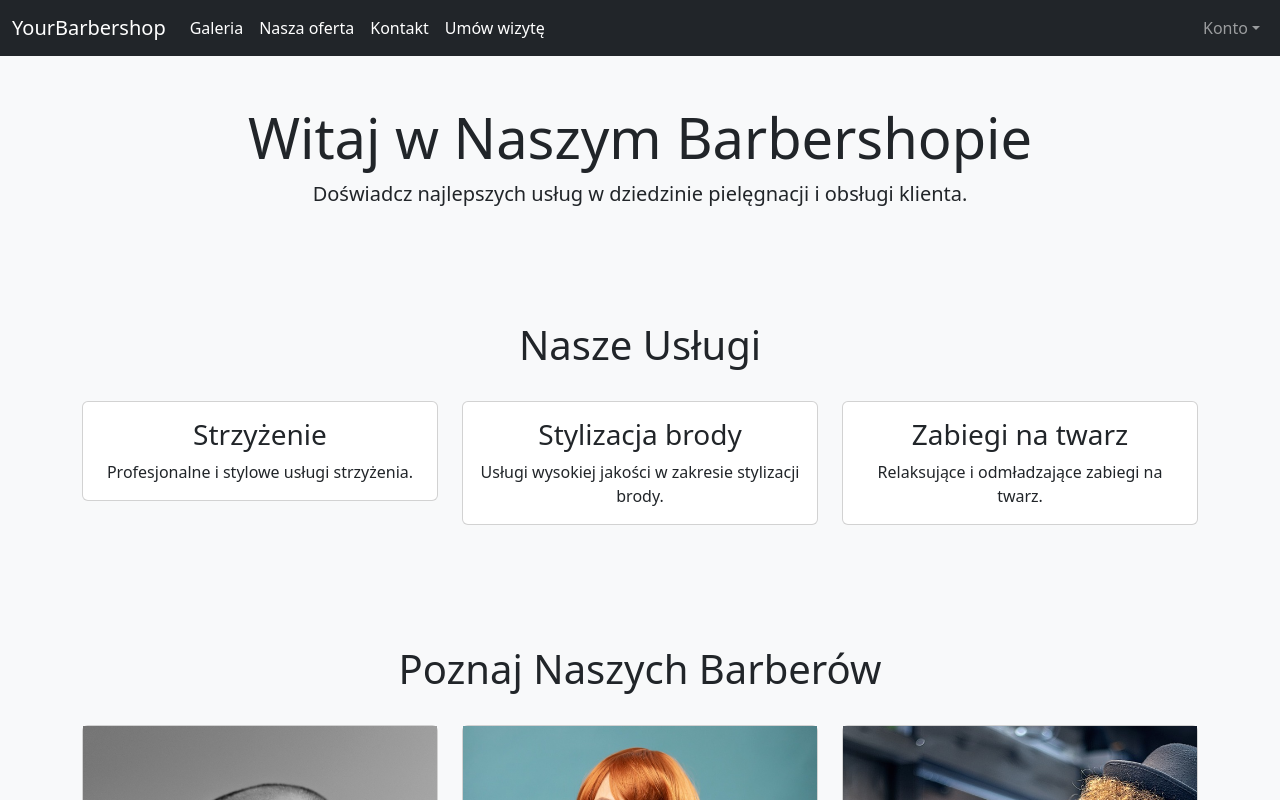
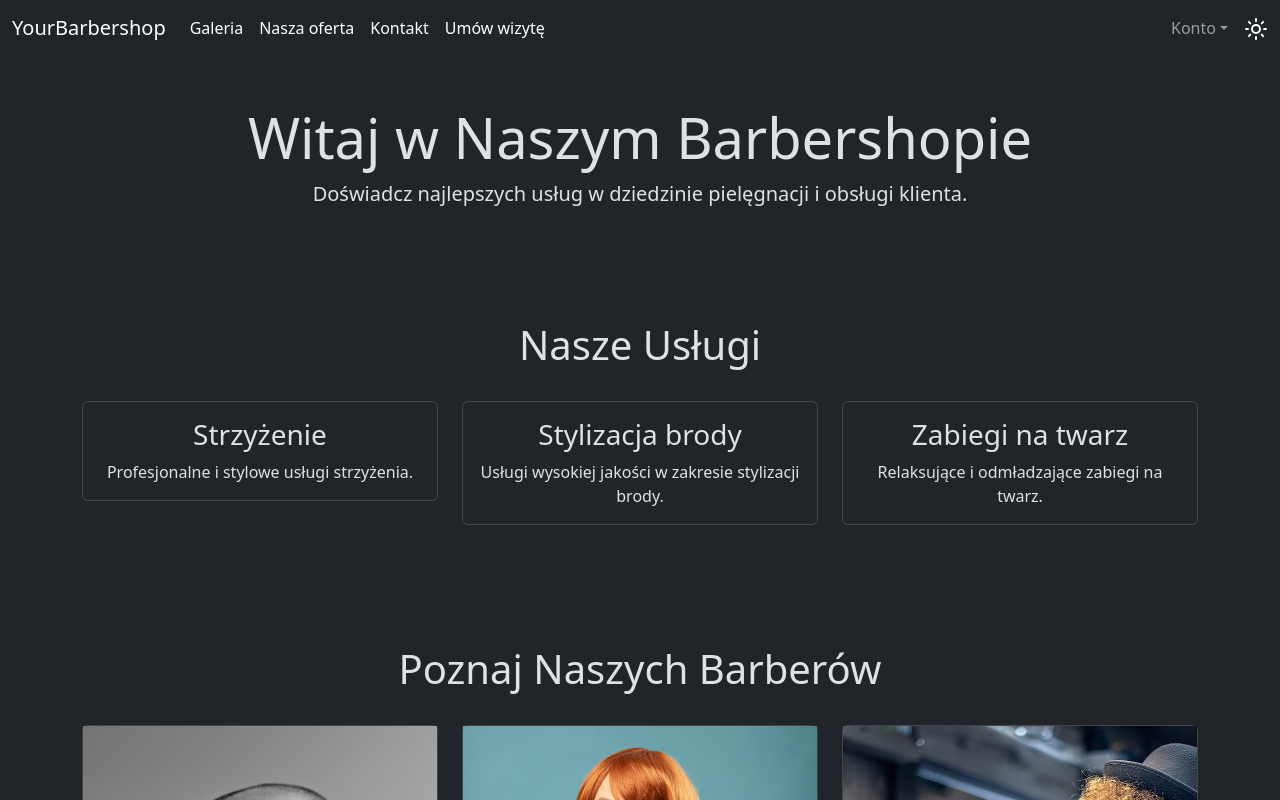
Before and after one commit to chrisitstyle/yourbarbershop, a React (Vite) app in the folder frontend/: page / in a window 1280 px wide. Shown: the top 800 px of the page. Built offline with nearby package versions, Linux system fonts and the light colour scheme; no server answers.

Commit message:
feat: Add dark theme toggle

```diff
--- a/frontend/package.json
+++ b/frontend/package.json
@@ -18,6 +18,7 @@
     "date-fns-tz": "^3.2.0",
     "dotenv": "^17.2.3",
     "jsonwebtoken": "^9.0.2",
+    "lucide-react": "^0.562.0",
     "react": "^19.2.3",
     "react-bootstrap": "^2.9.1",
     "react-dom": "^19.2.3",
--- a/frontend/src/App.jsx
+++ b/frontend/src/App.jsx
@@ -1,3 +1,4 @@
+import React, { useEffect, useState } from "react";
 import "../node_modules/bootstrap/dist/css/bootstrap.min.css";
 import "bootstrap/dist/js/bootstrap.bundle.min.js";
 import { BrowserRouter as Router, Route, Routes } from "react-router-dom";
@@ -24,11 +25,23 @@ import AdminRoute from "./routes/AdminRoute";
 import UserRoute from "./routes/UserRoute";
 import NotFound from "./pages/NotFound";
 function App() {
+  const [theme, setTheme] = useState(
+    () => localStorage.getItem("theme") || "dark"
+  );
+
+  useEffect(() => {
+    document.documentElement.setAttribute("data-bs-theme", theme);
+    localStorage.setItem("theme", theme);
+  }, [theme]);
+
+  const handleToggleTheme = () => {
+    setTheme((prev) => (prev === "dark" ? "light" : "dark"));
+  };
   return (
     <AuthProvider>
       <div className="App">
         <Router>
-          <Navbar />
+          <Navbar theme={theme} onToggleTheme={handleToggleTheme} />
           <main>
             <Routes>
               <Route path="/" element={<Home />}></Route>
--- a/frontend/src/Navbar.jsx
+++ b/frontend/src/Navbar.jsx
@@ -1,7 +1,7 @@
 import { Link, useNavigate } from "react-router-dom";
 import { useAuth } from "./AuthContext";
-
-const Navbar = () => {
+import { Sun, Moon } from "lucide-react";
+const Navbar = ({ theme, onToggleTheme }) => {
   const { isLoggedIn, logout, user } = useAuth();
   const navigate = useNavigate();
 
@@ -135,6 +135,17 @@ const Navbar = () => {
                 )}
               </ul>
             </li>
+            <li className="nav-item d-flex align-items-center">
+              <button
+                className="bg-transparent border-0 ms-2 p-0"
+                onClick={onToggleTheme}
+                title={
+                  theme === "dark" ? "Włącz tryb jasny" : "Włącz tryb ciemny"
+                }
+              >
+                {theme === "dark" ? <Sun /> : <Moon color="#fff" />}
+              </button>
+            </li>
           </ul>
         </div>
       </div>
--- a/frontend/src/components/styles/contactinfo.css
+++ b/frontend/src/components/styles/contactinfo.css
@@ -101,3 +101,26 @@
     padding: 8px;
   }
 }
+
+// override contact card colors for dark mode to match site dark theme
+html[data-bs-theme="dark"] .contactinfo-container {
+  background: #23272b;
+  color: #f2f2f2;
+}
+
+html[data-bs-theme="dark"] .contactinfo-label {
+  color: #e6e6e6;
+}
+
+html[data-bs-theme="dark"] .contactinfo-value {
+  color: #f2f2f2;
+}
+
+html[data-bs-theme="dark"] .contactinfo-icon {
+  color: #fff;
+  background: #181a1e;
+}
+
+html[data-bs-theme="dark"] .contactinfo-hours-table div {
+  color: #e6e6e6;
+}
--- a/frontend/src/index.css
+++ b/frontend/src/index.css
@@ -7,7 +7,7 @@ body {
     sans-serif;
   -webkit-font-smoothing: antialiased;
   -moz-osx-font-smoothing: grayscale;
-  background-color: #f5f5f5 !important;
+  // background-color: #f5f5f5 !important;
 }
 
 code {
@@ -100,3 +100,14 @@ main {
     font-size: 30px;
   }
 }
+
+// add distinct border and subtle shadow to navbar and footer in dark mode for better separation
+html[data-bs-theme="dark"] .navbar {
+  border-bottom: 2px solid #444;
+  box-shadow: 0 2px 8px -2px #0005;
+}
+
+html[data-bs-theme="dark"] .footer {
+  border-top: 2px solid #444;
+  box-shadow: 0 -2px 8px -2px #0005;
+}
--- a/frontend/src/pages/Contact.jsx
+++ b/frontend/src/pages/Contact.jsx
@@ -11,7 +11,7 @@ import "./styles/contact.css";
 
 const Contact = () => {
   return (
-    <div className="contact-container container mt-5 py-4 px-3 shadow-lg rounded-4">
+    <div className="contact-container container mt-5 py-4 px-3 shadow-lg rounded-4 bg-body">
       <div className="row gy-4 align-items-center">
         {/* left column */}
         <div className="col-md-6">
--- a/frontend/src/pages/Home.jsx
+++ b/frontend/src/pages/Home.jsx
@@ -1,10 +1,8 @@
-import React from "react";
-
 import { Container, Row, Col, Card, Image } from "react-bootstrap";
 
 const Home = () => {
   return (
-    <div className="bg-light">
+    <div className="bg-body">
       <Container className="py-5 text-center">
         <h1 className="display-4">Witaj w Naszym Barbershopie</h1>
         <p className="lead">
@@ -53,7 +51,7 @@ const Home = () => {
         </Row>
       </Container>
 
-      <Container className="py-5 text-center bg-light">
+      <Container className="py-5 text-center bg-body">
         <Row>
           <Col>
             <h2 className="display-6">Poznaj Naszych Barberów</h2>
@@ -124,7 +122,7 @@ const Home = () => {
         </Row>
       </Container>
 
-      <Container className="py-5 text-center bg-light">
+      <Container className="py-5 text-center bg-body">
         <Row>
           <Col>
             <h2 className="display-6">Aktualne Promocje</h2>
```
Also changed, not shown: 1 other file (tests, documents, lock files or other folders).
